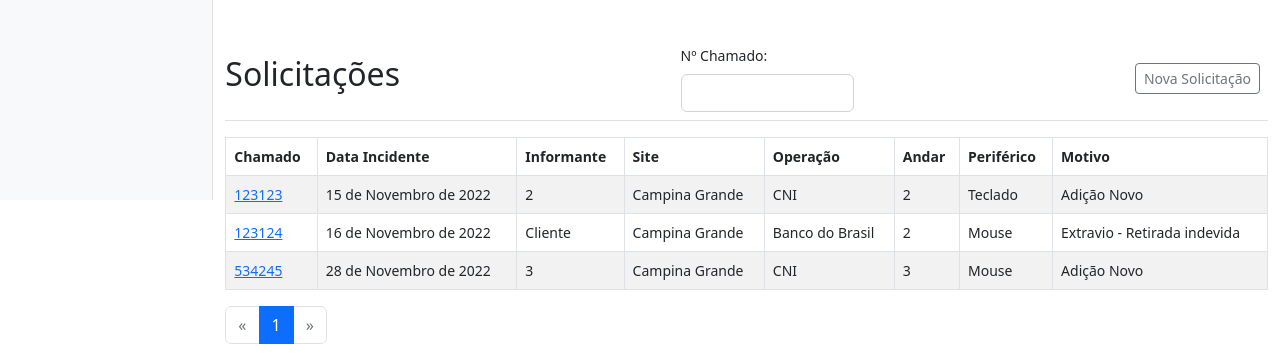
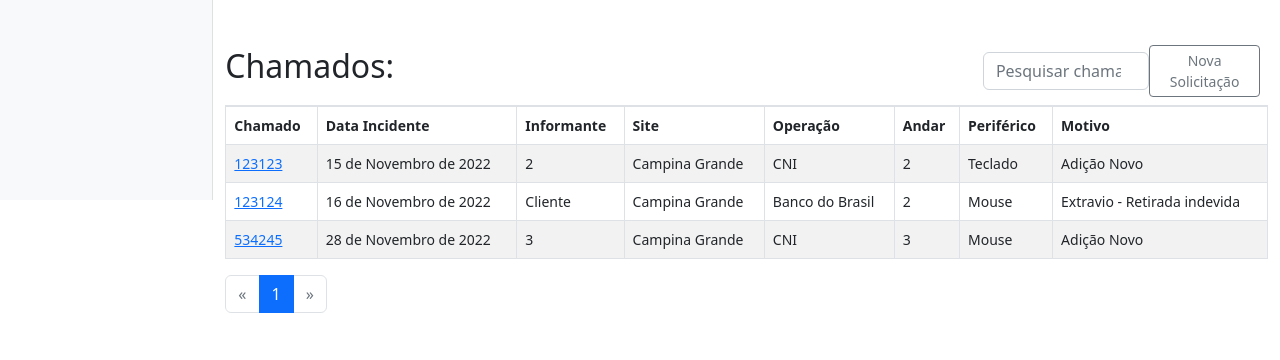
Before and after one commit to GMN-dev/Projeto-Field-Service, a Django app: page /home/dashboard/ in a window 1280 px wide. Shown: the part 600-960 px from the top of the page. After the commit the page ends 913 px from the top, so only its background shows below. Run offline with Django 4.2, Linux system fonts and the light colour scheme; data comes from the database, SQL or seed files in the repository; data that the repository does not hold is empty; some libraries are stand-ins or nearby versions.

Commit message:
template dashboard atualizado

```diff
--- a/templates/cadastroEquipamento/html/dashboard.html
+++ b/templates/cadastroEquipamento/html/dashboard.html
@@ -17,23 +17,31 @@
           </div>
         </div>
         <canvas class="my-4 w-100" id="myChart" width="900" height="380"></canvas>
-        <div
-          class="d-flex justify-content-between flex-wrap flex-md-nowrap align-items-center pt-3 pb-2 mb-3 border-bottom">
-          <h2>Solicitações</h2>
-          <div class="col-lg-2">
-            <form method="get" "{}"></form>
-            <label for="chamado" class="form-label">Nº Chamado:</label>
-            <input type="number" name="chamado" class="form-control" id="chamado" max="9999999" min="1" value="" required>
+        <div class="d-flex justify-content-between flex-wrap flex-md-nowrap align-items-center pt-3 pb-2  border-bottom">
+
+          <div class="title-mod">
+            <h2 class="title-mod">Chamados:</h2>
+          </div>
+
+          <div class=" d-flex  title-mod justify-content-between flex-wrap flex-md-nowrap align-items-center ">
+
+            <div class="col-lg-7 title-mod">
+              <form method="get">
+                <input type="number" name="chamado" class="form-control" id="chamado" max="9999999" min="1" placeholder="Pesquisar chamado..." required>
                 <div class="invalid-feedback">
                   Informe o Número do chamado.
                 </div>
+              </form>
             </div>
+
             <div class="btn-toolbar mb-2 mb-md-0">
               <div class="btn-group me-2">
-              <button type="button" class="btn btn-sm btn-outline-secondary" data-bs-toggle="modal"
-                data-bs-target="#modalSheet">Nova Solicitação</button>
+                <button type="button" class="btn btn-sm btn-outline-secondary" data-bs-toggle="modal" data-bs-target="#modalSheet">Nova Solicitação</button>
               </div>
             </div>
+
+          </div>
+
         </div>
         {% if messages %}
           <br />
```
Lines whose indentation alone changed are shown as unchanged.
